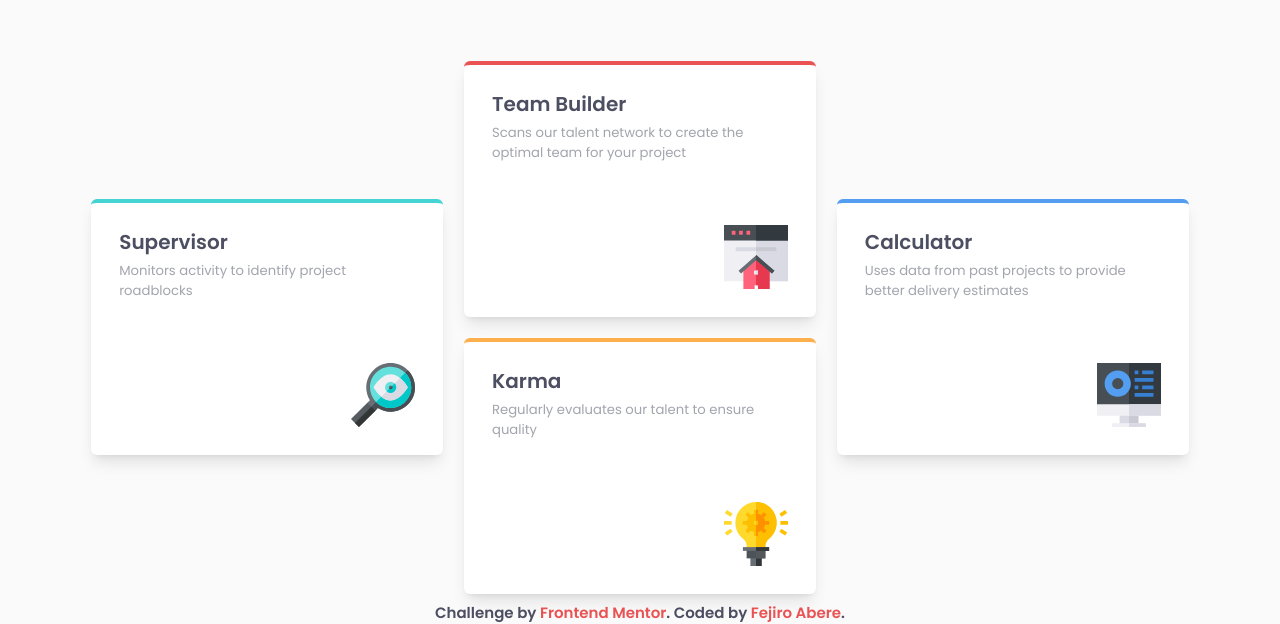
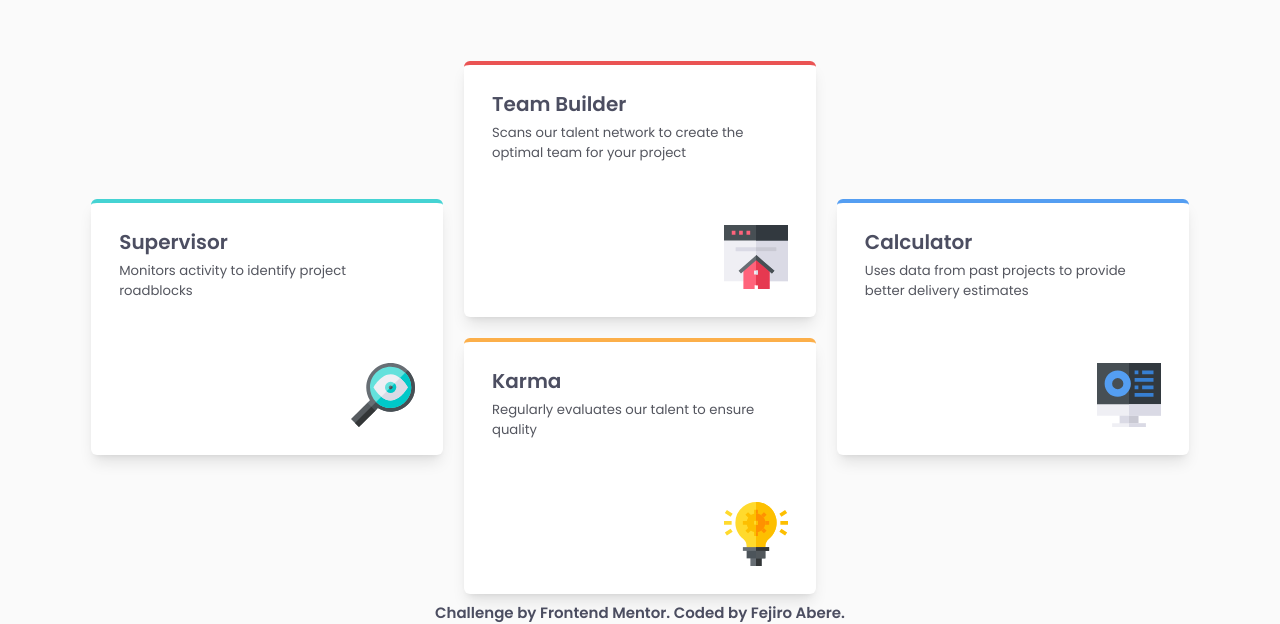
Before and after one commit to Fejiro001/four-card-feature-section-master, a website: page index.html in a window 1280 px wide. Shown: the part 240-864 px from the top of the page. Drawn offline with Linux system fonts and the light colour scheme.

Commit message:
doneeeeeee

```diff
--- a/index.html
+++ b/index.html
@@ -122,13 +122,13 @@
       <p class="">
         Challenge by
         <a
-          class="text-red hover:bg-gradient-to-r from-red via-orange to-blue hover:text-white"
+          class="hover:bg-gradient-to-r from-red via-orange to-blue hover:text-white"
           href="https://www.frontendmentor.io?ref=challenge"
           target="_blank"
           >Frontend Mentor</a
         >. Coded by
         <a
-          class="text-red hover:bg-gradient-to-r from-red via-orange to-blue hover:text-white"
+          class="hover:bg-gradient-to-r from-red via-orange to-blue hover:text-white"
           href="https://www.frontendmentor.io/profile/Fejiro001"
           target="_blank"
           >Fejiro Abere</a
--- a/tailwind.config.js
+++ b/tailwind.config.js
@@ -9,7 +9,7 @@ module.exports = {
         orange: "hsl(34, 97%, 64%)",
         blue: "hsl(212, 86%, 64%)",
         "very-dark-blue": "hsl(234, 12%, 34%)",
-        "grayish-blue": "hsl(229, 6%, 66%)",
+        "grayish-blue": "hsl(229, 6%, 35%)",
         "very-light-gray": "hsl(0, 0%, 98%)",
       },
       fontFamily: {
```
Also changed, not shown: css/output.css.
